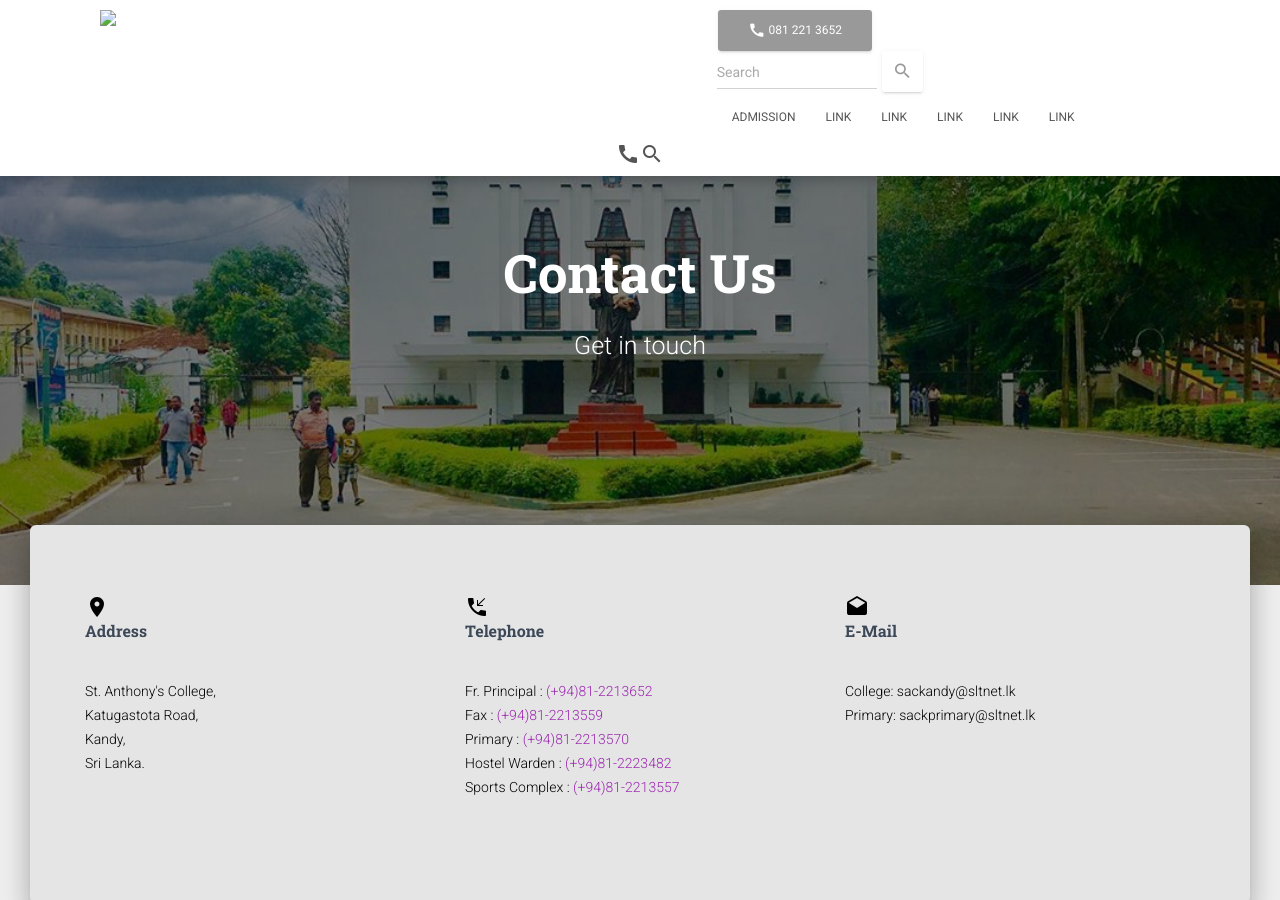
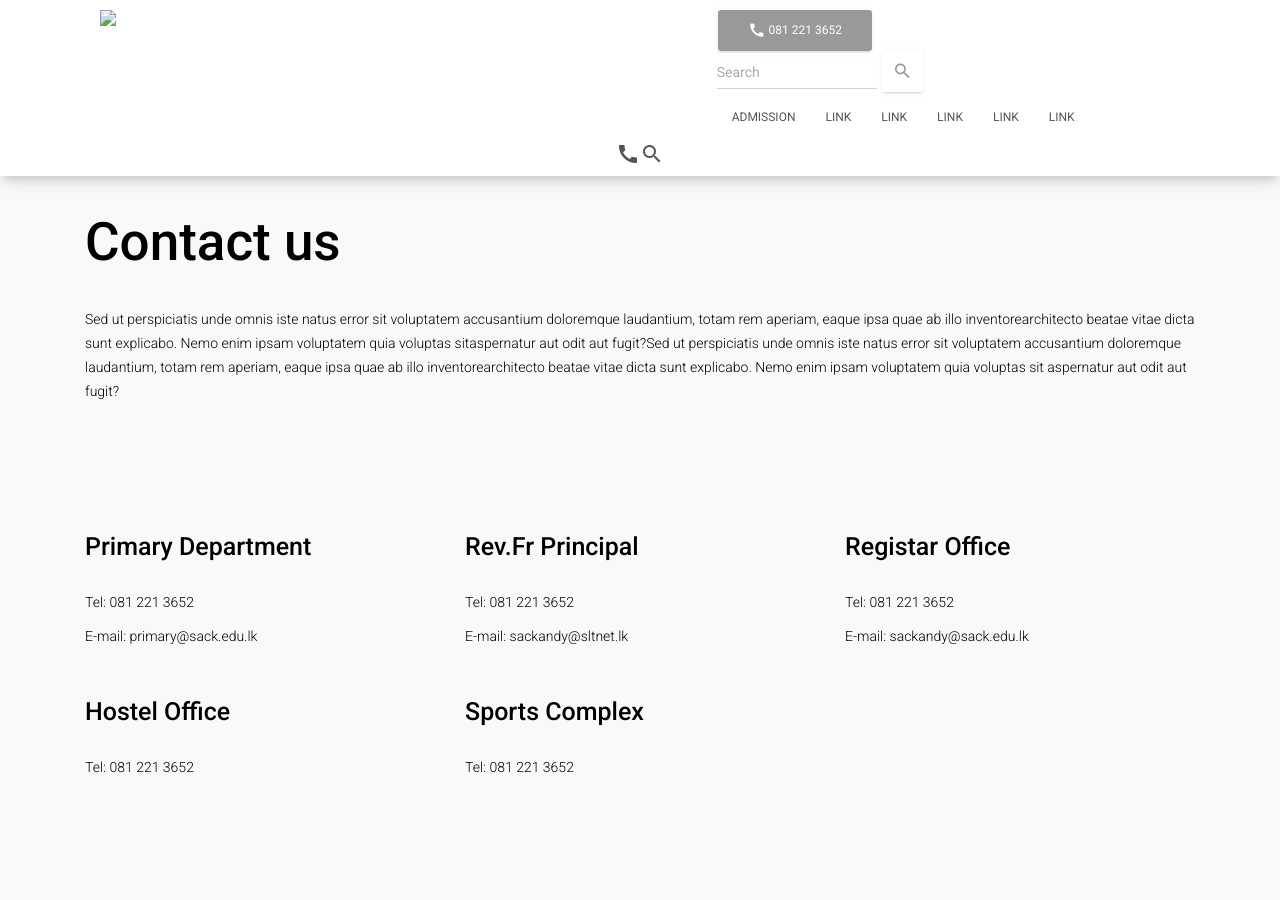
Before and after one commit to acf-sack/sack-site, a Jekyll site: the page built from contact_us/index.html, in a window 1280 px wide and 900 px high. Built offline with Jekyll 4.4.1, drawn with Linux system fonts in a browser that asks for light colours; nearby versions of some CDN libraries.

Commit message:
contact us page

```diff
--- a/contact_us/index.html
+++ b/contact_us/index.html
@@ -6,85 +6,67 @@
   <title>St. Anthony's College, Kandy</title>
   <!-- Required meta tags -->
   <meta charset="utf-8">
-  <meta content="width=device-width, initial-scale=1.0" name="viewport"/>
-  <meta content="IE=edge,chrome=1" http-equiv="X-UA-Compatible"/>
+  <meta content="width=device-width, initial-scale=1.0" name="viewport" />
+  <meta content="IE=edge,chrome=1" http-equiv="X-UA-Compatible" />
   <!--     Fonts and icons     -->
   <link href="https://fonts.googleapis.com/css?family=Roboto:300,400,500,700|Roboto+Slab:400,700|Material+Icons"
-        rel="stylesheet"
-        type="text/css"/>
-  <link href="https://maxcdn.bootstrapcdn.com/font-awesome/latest/css/font-awesome.min.css"
-        rel="stylesheet">
+    rel="stylesheet" type="text/css" />
+  <link href="https://maxcdn.bootstrapcdn.com/font-awesome/latest/css/font-awesome.min.css" rel="stylesheet">
   <!-- Material Kit CSS -->
-  <link href="../assets/css/material-kit.css?v=2.0.7" rel="stylesheet"/>
-  <link href="../assets/css/styles.css" rel="stylesheet"/>
+  <link href="../assets/css/material-kit.css?v=2.0.7" rel="stylesheet" />
+  <link href="../assets/css/styles.css" rel="stylesheet" />
 </head>
 
-<body>
+<body class="bg-light">
   <!-- Navbar -->
   {% include static/navbar.html %}
   <!-- //Navbar -->
   <!-- Header -->
-<div class="page-header header-filter header-small" data-parallax="true"
-     style="background-image: url('img/bg.jpg')">
+  <!-- //Header -->
+  <section class="mt-5 container-fluid pt-5 bg-light pb-5">
+    <div class="brand px-5 pt-5">
       <div class="container">
-    <div class="row">
-      <div class="col-md-8 ml-auto mr-auto">
-        <div class="brand text-center">
-          <h1 class="title">Contact Us</h1>
-          <h3 class="text-center">Get in touch</h3>
+        <h1 class="pt-5 font-weight-bold">Contact us</h1>
+        <p class="pt-4">Sed ut perspiciatis unde omnis iste natus error sit voluptatem accusantium doloremque
+          laudantium,
+          totam rem aperiam, eaque ipsa quae ab illo inventorearchitecto beatae vitae dicta sunt explicabo. Nemo enim
+          ipsam
+          voluptatem quia voluptas sitaspernatur aut odit aut fugit?Sed ut perspiciatis unde omnis iste natus error
+          sit voluptatem
+          accusantium doloremque laudantium, totam rem aperiam, eaque ipsa quae ab illo inventorearchitecto beatae
+          vitae dicta sunt explicabo.
+          Nemo enim ipsam voluptatem quia voluptas sit aspernatur aut odit aut fugit?</p>
       </div>
     </div>
+  </section>
+
+  <section class="container pb-5 pt-5 bg-light mb-5" style="height: 100%;">
+    <div class="row">
+      <div class="col-sm-4 pb-3">
+        <h3 class="font-weight-bold pb-3">Primary Department</h3>
+        <p>Tel: 081 221 3652</p>
+        <p>E-mail: primary@sack.edu.lk</p>
+      </div>
+      <div class="col-sm-4 pb-3">
+        <h3 class="font-weight-bold pb-3">Rev.Fr Principal</h3>
+        <p>Tel: 081 221 3652</p>
+        <p>E-mail: sackandy@sltnet.lk</p>
+      </div>
+      <div class="col-sm-4 pb-3">
+        <h3 class="font-weight-bold pb-3">Registar Office</h3>
+        <p>Tel: 081 221 3652</p>
+        <p>E-mail: sackandy@sack.edu.lk</p>
+      </div>
+      <div class="col-sm-4 pb-3">
+        <h3 class="font-weight-bold pb-3">Hostel Office</h3>
+        <p>Tel: 081 221 3652</p>
+      </div>
+      <div class="col-sm-4 pb-3">
+        <h3 class="font-weight-bold pb-3">Sports Complex</h3>
+        <p>Tel: 081 221 3652</p>
       </div>
     </div>
-</div>
-<!-- //Header -->
-<div class="main main-raised">
-  <div class="section">
-    <div class="container">
-      <div class="row">
-        <div class="col-md-4">
-          <i class="material-icons">location_on</i><br>
-          <div class="card-title">
-            Address
-          </div>
-          <br>
-          <p>St. Anthony's College,<br>
-            Katugastota Road,<br>
-            Kandy,<br>
-            Sri Lanka.
-          </p>
-          <br>
-        </div>
-        <div class="col-md-4">
-          <i class="material-icons">phone_callback</i><br>
-          <div class="card-title">
-            Telephone
-          </div>
-          <br>
-          <p>Fr. Principal :<a href="tel: (+94)81-2213652"> (+94)81-2213652 </a><br>
-            Fax :<a href="tel: (+94)81-2213559"> (+94)81-2213559 </a><br>
-            Primary :<a href="tel: (+94)81-2213570"> (+94)81-2213570 </a><br>
-            Hostel Warden :<a href="tel: (+94)81-2223482"> (+94)81-2223482 </a><br>
-            Sports Complex :<a href="tel: (+94)81-2213557"> (+94)81-2213557 </a>
-          </p>
-          <br>
-        </div>
-        <div class="col-md-4 ">
-          <i class="material-icons">drafts</i><br>
-          <div class="card-title">
-            E-Mail
-          </div>
-          <br>
-          <div class="card-text text-left">
-            <p>College: sackandy@sltnet.lk<br>
-              Primary: sackprimary@sltnet.lk
-            </p>
-          </div>
-        </div>
-      </div>
-    </div>
-  </div>
-</div>
+  </section>
   <!-- Footer -->
   {% include static/footer.html %}
   <!-- //Footer -->
@@ -93,4 +75,5 @@
 <script src="../assets/js/core/popper.min.js"></script>
 <script src="../assets/js/core/bootstrap-material-design.min.js" type="text/javascript"></script>
 <script src="../assets/js/material-kit.js?v=2.0.7" type="text/javascript"></script>
+
 </html>
```
Lines whose indentation alone changed are shown as unchanged.
